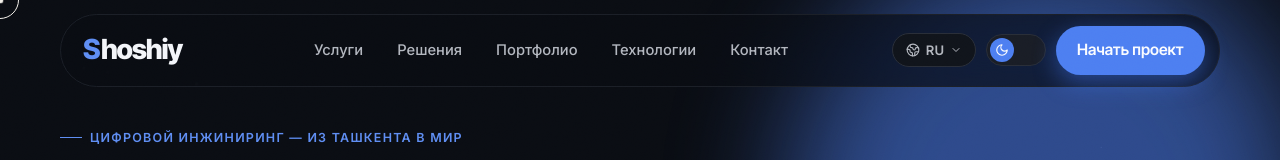
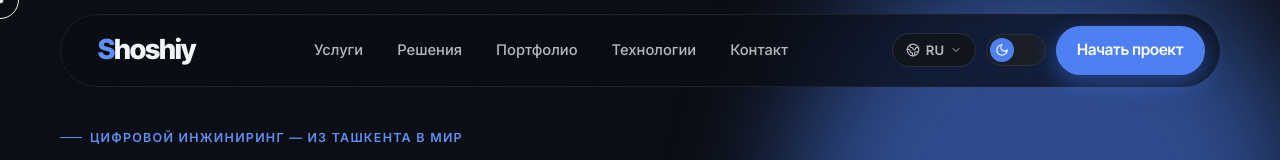
Before and after one commit to phanthooom/shoshiy-website, a React (Vite) app: page / in a window 1280 px wide. Shown: the top 160 px of the page. Built offline with nearby package versions, Linux system fonts and the light colour scheme.

Commit message:
fix(ui): center loader text

```diff
--- a/src/App.jsx
+++ b/src/App.jsx
@@ -441,27 +441,19 @@ function ShoshiyLogoSVG({ size = 28, theme = "auto" }) {
       viewBox="0 0 220 52"
       fill="none"
       xmlns="http://www.w3.org/2000/svg"
-      style={{ height: size, width: "auto", display: "block" }}
+      style={{ height: size, width: "auto", display: "block", margin: "0 auto" }}
       aria-label="Shoshiy Group"
     >
-      {/* S - accent blue */}
       <text
-        x="0" y="42"
+        x="50%" y="42"
+        textAnchor="middle"
         fontFamily="Inter Tight, Arial, sans-serif"
         fontWeight="800"
         fontSize="48"
-        fill="var(--accent-soft)"
         letterSpacing="-2"
-      >S</text>
-      {/* hoshiy - currentColor */}
-      <text
-        x="31" y="42"
-        fontFamily="Inter Tight, Arial, sans-serif"
-        fontWeight="800"
-        fontSize="48"
-        fill="currentColor"
-        letterSpacing="-2"
-      >hoshiy</text>
+      >
+        <tspan fill="var(--accent-soft)">S</tspan><tspan fill="currentColor">hoshiy</tspan>
+      </text>
     </svg>
   );
 }
```
